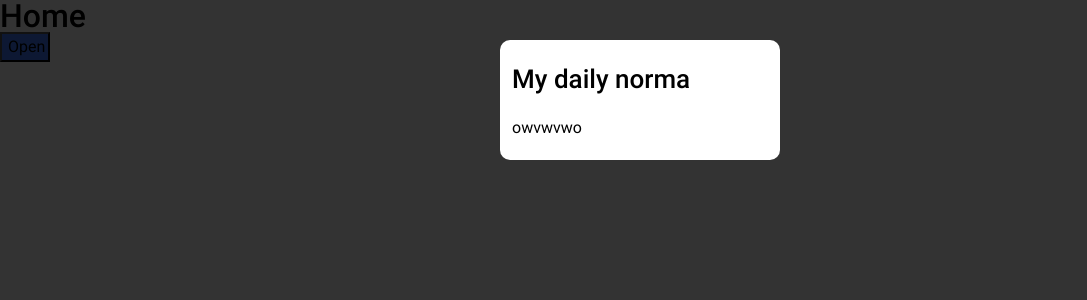
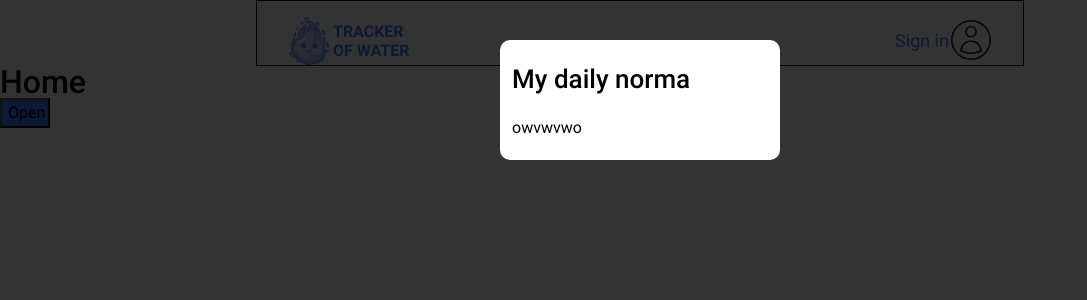
Before and after one commit to OhWellNevermind/water-tracker, a React (Vite) app: page / in a window 1280 px wide. Shown: the top 300 px of the page, without its empty margins (0-1087 px from the left). Built offline with nearby package versions, Linux system fonts and the light colour scheme.

Commit message:
first fix

```diff
--- a/src/App.jsx
+++ b/src/App.jsx
@@ -1,6 +1,9 @@
 import { Routes, Route } from "react-router-dom";
 import { Home } from "./pages/Home/Home";
 import { GlobalStyles } from "./components/GlobalStyles";
+// import { routes } from "./constants/roots";
+// import { Header } from "./components/Header/Header";
+// import { Layout } from "./components/Layout/Layout";
 
 export const App = () => {
   return (
@@ -12,3 +15,6 @@ export const App = () => {
     </>
   );
 };
+
+/* <Route path={routes.Home} element={<Layout />} />; */
+// <Route index element={<Header />} />;
--- /dev/null
+++ b/src/components/Header/Header.jsx
@@ -0,0 +1,35 @@
+import { LogoIcon } from "../icons/LogoIcon";
+import { UserIcon } from "../icons/UserIcon";
+
+import {
+  HeaderSection,
+  LogoText,
+  HeaderWrapper,
+  HeaderBtn,
+  HeaderLink,
+} from "./Header.styled";
+import { colors } from "../../constants";
+export const Header = () => {
+  //   const defaultName = "V";
+  return (
+    <div>
+      <HeaderSection>
+        <HeaderLink to="/">
+          <LogoIcon width={40} heidht={48} />
+          <LogoText>
+            tracker<br></br>of water
+          </LogoText>
+        </HeaderLink>
+
+        <HeaderLink to="/signin">
+          <HeaderWrapper>
+            <HeaderBtn type="button">Sign in</HeaderBtn>
+            <div>
+              <UserIcon width={40} heidht={48} stroke={colors.GRAY} />
+            </div>
+          </HeaderWrapper>
+        </HeaderLink>
+      </HeaderSection>
+    </div>
+  );
+};
--- /dev/null
+++ b/src/components/Header/Header.styled.js
@@ -0,0 +1,65 @@
+import styled from "styled-components";
+import { Link } from "react-router-dom";
+
+export const HeaderSection = styled.header`
+  margin: 0 auto;
+  padding: 8px 20px 0;
+  width: 320px;
+  display: flex;
+  justify-content: space-between;
+  border: 1px solid black;
+
+  @media (min-width: 768px) {
+    width: 768px;
+    padding: 16px 32px 0;
+  }
+
+  @media (min-width: 1440px) {
+    width: 1440px;
+    padding: 12px 112px 0;
+  }
+`;
+
+export const LogoText = styled.p`
+  width: 58x;
+  color: #407bff;
+  font-size: 16px;
+  font-weight: 700;
+  line-height: normal;
+  text-transform: uppercase;
+`;
+export const HeaderWrapper = styled.div`
+  display: flex;
+  cursor: pointer;
+  align-items: center;
+`;
+export const HeaderBtn = styled.button`
+  width: 50px;
+  background-color: transparent;
+  color: #407bff;
+  font-size: 16px;
+  /* text-decoration: none; */
+  font-weight: 400;
+  line-height: 1.25;
+  border: none;
+  padding: 0;
+  cursor: pointer;
+
+  @media (min-width: 768px) {
+    width: 58px;
+    font-size: 18px;
+    line-height: 1.33;
+  }
+`;
+export const HeaderUserIcon = styled.div`
+  width: 28px;
+  height: 28px;
+`;
+
+export const HeaderLink = styled(Link)`
+  display: flex;
+  align-items: center;
+  display: flex;
+  align-items: center;
+  gap: 4px;
+`;
--- /dev/null
+++ b/src/constants/roots.js
@@ -0,0 +1,5 @@
+export const routes = {
+  Home: "/",
+  SignIn: "/signin",
+  SignUp: "/signup",
+};
--- a/src/pages/Home/Home.jsx
+++ b/src/pages/Home/Home.jsx
@@ -2,11 +2,13 @@ import { useState } from "react";
 import BaseModalWrap from "../../components/modals/ModalWrap/ModalWrap";
 import { colors } from "../../constants";
 import DailyNorma from "../../components/modals/DailyNorma/DailyNorma";
+import { Header } from "../../components/Header/Header";
 
 export const Home = () => {
   const [open, setOpen] = useState(true);
   return (
     <>
+      <Header />
       <div style={{ fontWeight: 500, fontSize: 32 }}>Home</div>
       <button
         style={{ width: "50px", height: "30px", backgroundColor: colors.BLUE }}
```
Also changed, not shown: src/components/UserLogoModal/UserLogoModal.jsx (added, +19 -0 lines), src/components/UserLogoModal/UserLogoModal.styled.js (added, +14 -0 lines).
